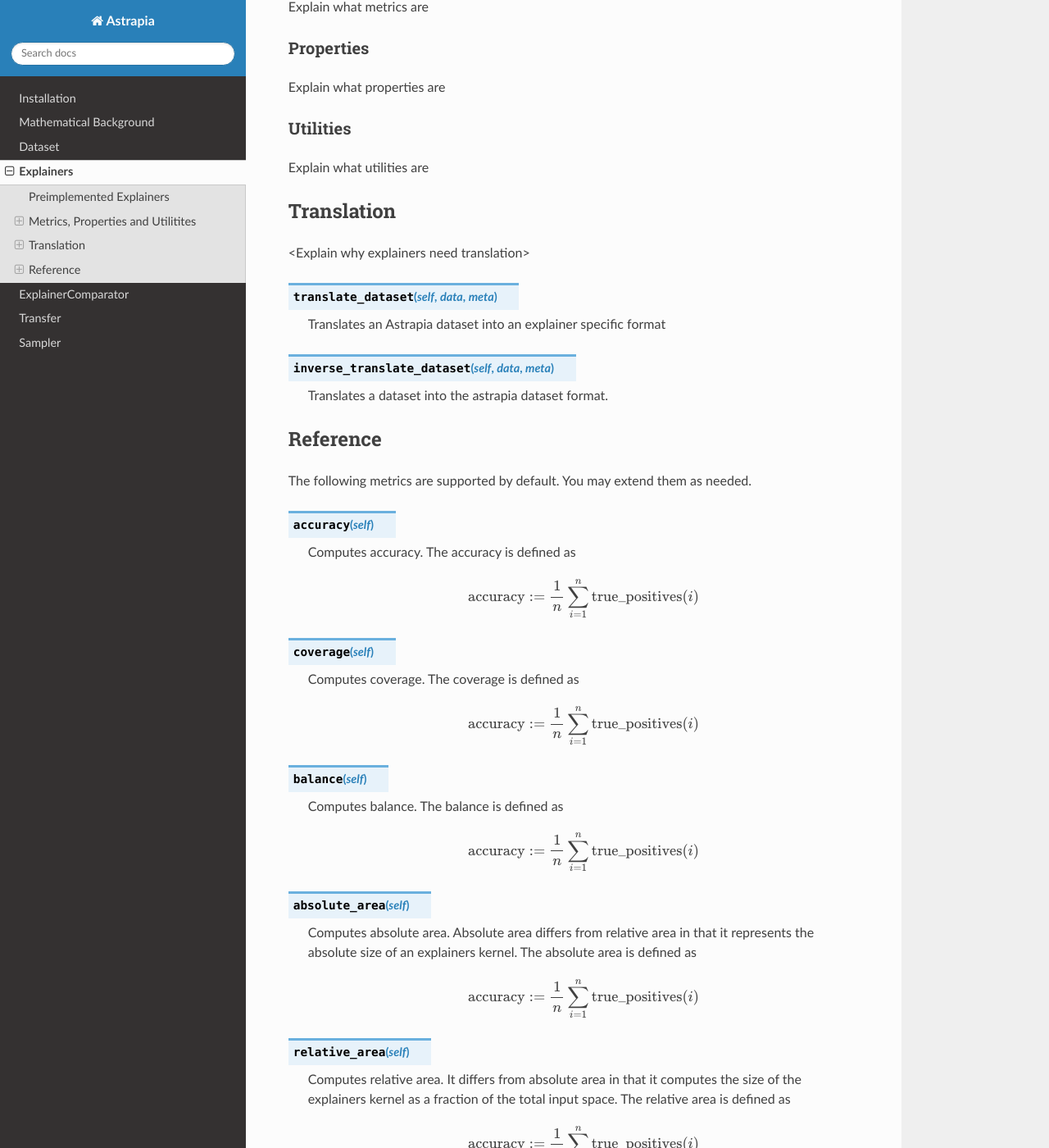
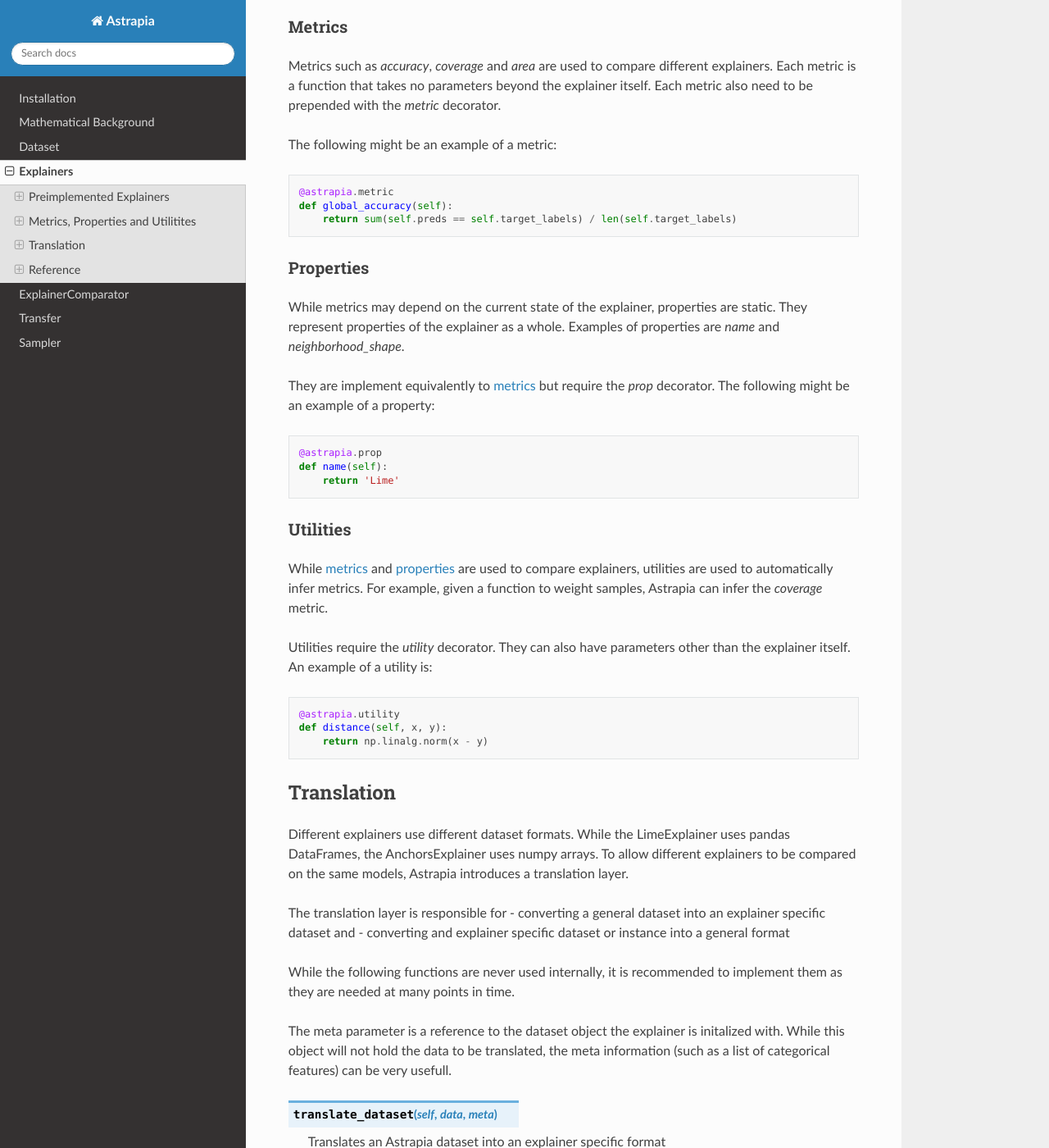
Before and after one commit to DataManagementLab/Astrapia, a Sphinx documentation site: the page built from docs/source/explainers.rst, in a window 1280 px wide and 1400 px high, scrolled down 493 px. Shown: the whole window at 82% size. Built offline with Sphinx 7.4.7 and the Read the Docs theme 2.0.0, drawn with Linux system fonts in a browser that asks for light colours; some of the changed text lies outside the part shown.

Commit message:
update explainer docs

```diff
--- a/docs/source/explainers.rst
+++ b/docs/source/explainers.rst
@@ -1,32 +1,87 @@
 *******************
 Explainers
 *******************
-<Todo write what explainers are>
+Explainers are used to explain the behavour of an arbitrary machine learning model.
+This class wraps explainers to unify their interfaces and allow for comparison.
 
 Preimplemented Explainers
 ======================================
-* LimeExplainer
-* AnchorsExplainer
+
+.. toctree::
+    :maxdepth: 2
+
+    explainers/lime
+    explainers/anchors
+
+
 
 Metrics, Properties and Utilitites
 ======================================
-Explain what Metrics, properties and Utilities are
+Metrics_, properties_ and utilities_ are the three types of optionally defined functions.
+When declaring a new explainer, you should specify as many of them as possible.
+Should two explainers share a metric or property, they will be compared by Astrapia
 
 Metrics
 ---------------
-Explain what metrics are
+Metrics such as *accuracy*, *coverage* and *area* are used to compare
+different explainers. Each metric is a function that takes no parameters beyond the explainer itself.
+Each metric also need to be prepended with the *metric* decorator.
+
+The following might be an example of a metric:
+
+.. code-block:: python
+
+    @astrapia.metric
+    def global_accuracy(self):
+        return sum(self.preds == self.target_labels) / len(self.target_labels)
 
 Properties
 ---------------
-Explain what properties are
+While metrics may depend on the current state of the explainer, properties are static.
+They represent properties of the explainer as a whole.
+Examples of properties are *name* and *neighborhood_shape*.
+
+They are implement equivalently to `metrics`_ but require the *prop* decorator. The following might be an example of a property:
+
+.. code-block:: python
+
+    @astrapia.prop
+    def name(self):
+        return 'Lime'
 
 Utilities
 ---------------
-Explain what utilities are
+While metrics_ and properties_ are used to compare explainers,
+utilities are used to automatically infer metrics. For example,
+given a function to weight samples, Astrapia can infer the *coverage* metric.
+
+Utilities require the *utility* decorator.
+They can also have parameters other than the explainer itself.
+An example of a utility is:
+
+.. code-block:: python
+
+    @astrapia.utility
+    def distance(self, x, y):
+        return np.linalg.norm(x - y)
 
 Translation
 =================
-<Explain why explainers need translation>
+Different explainers use different dataset formats.
+While the LimeExplainer uses pandas DataFrames, the AnchorsExplainer uses numpy arrays.
+To allow different explainers to be compared on the same models,
+Astrapia introduces a translation layer.
+
+The translation layer is responsible for
+- converting a general dataset into an explainer specific dataset and
+- converting and explainer specific dataset or instance into a general format
+
+While the following functions are never used internally,
+it is recommended to implement them as they are needed at many points in time.
+
+The meta parameter is a reference to the dataset object the explainer is initalized with.
+While this object will not hold the data to be translated,
+the meta information (such as a list of categorical features) can be very usefull.
 
 .. py:function:: translate_dataset(self, data, meta)
 
@@ -39,7 +94,11 @@ Translation
 
 Reference
 =======================================
-The following metrics are supported by default. You may extend them as needed.
+The following metrics are supported by default.
+By following them, you can be sure that pre-implemented
+Astrapia explainers include your metrics. You may extend them as needed.
+For additional info about mathematical definitions, view :doc:`math`.
+
 
 .. py:function:: accuracy(self)
 
--- /dev/null
+++ b/docs/source/explainers/anchors.rst
@@ -0,0 +1,2 @@
+AnchorsExplainer
+===================
--- /dev/null
+++ b/docs/source/explainers/lime.rst
@@ -0,0 +1,2 @@
+LimeExplainer
+===================
--- a/docs/source/index.rst
+++ b/docs/source/index.rst
@@ -27,6 +27,10 @@ Astrapia is **not** a framework for ranking explainers. It barely aids users in
 Quickstart
 ====================================
 
+>>> test
+
+
+
 * :ref:`genindex`
 * :ref:`modindex`
 * :ref:`search`
```
